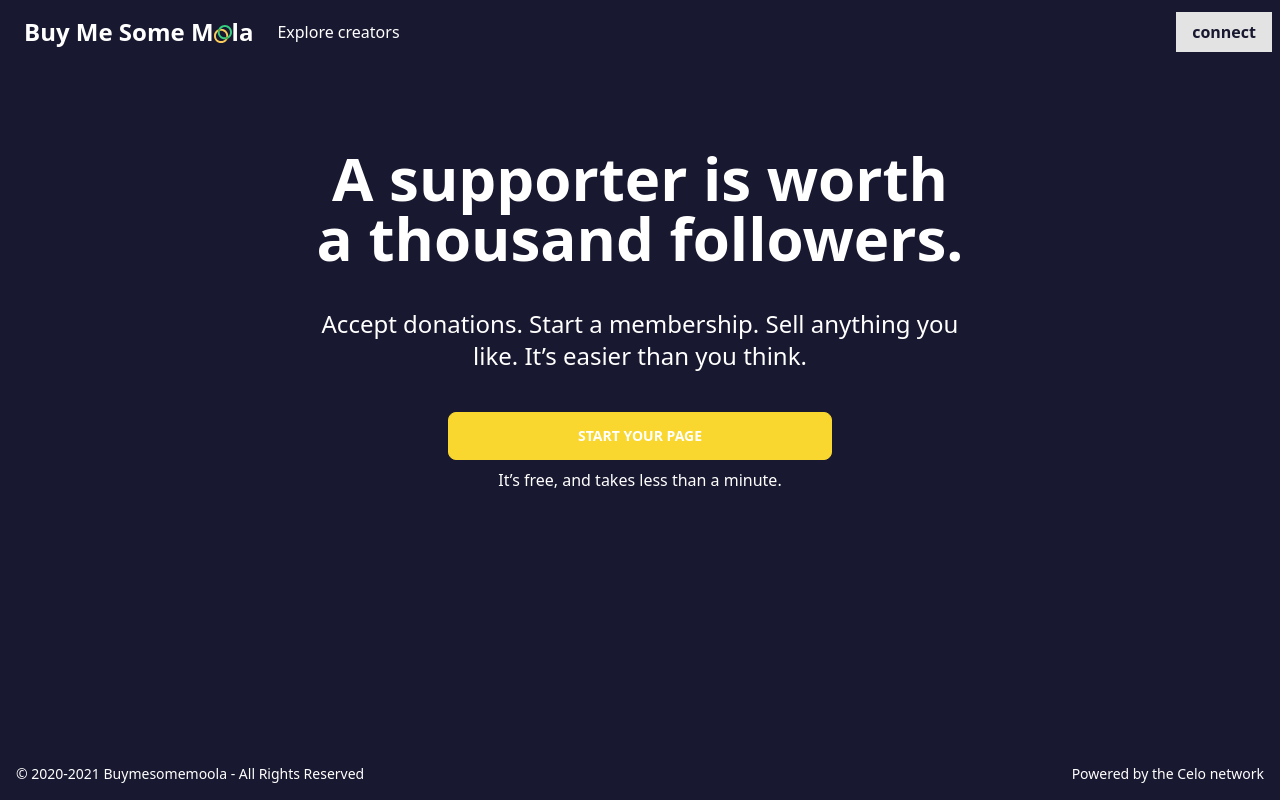
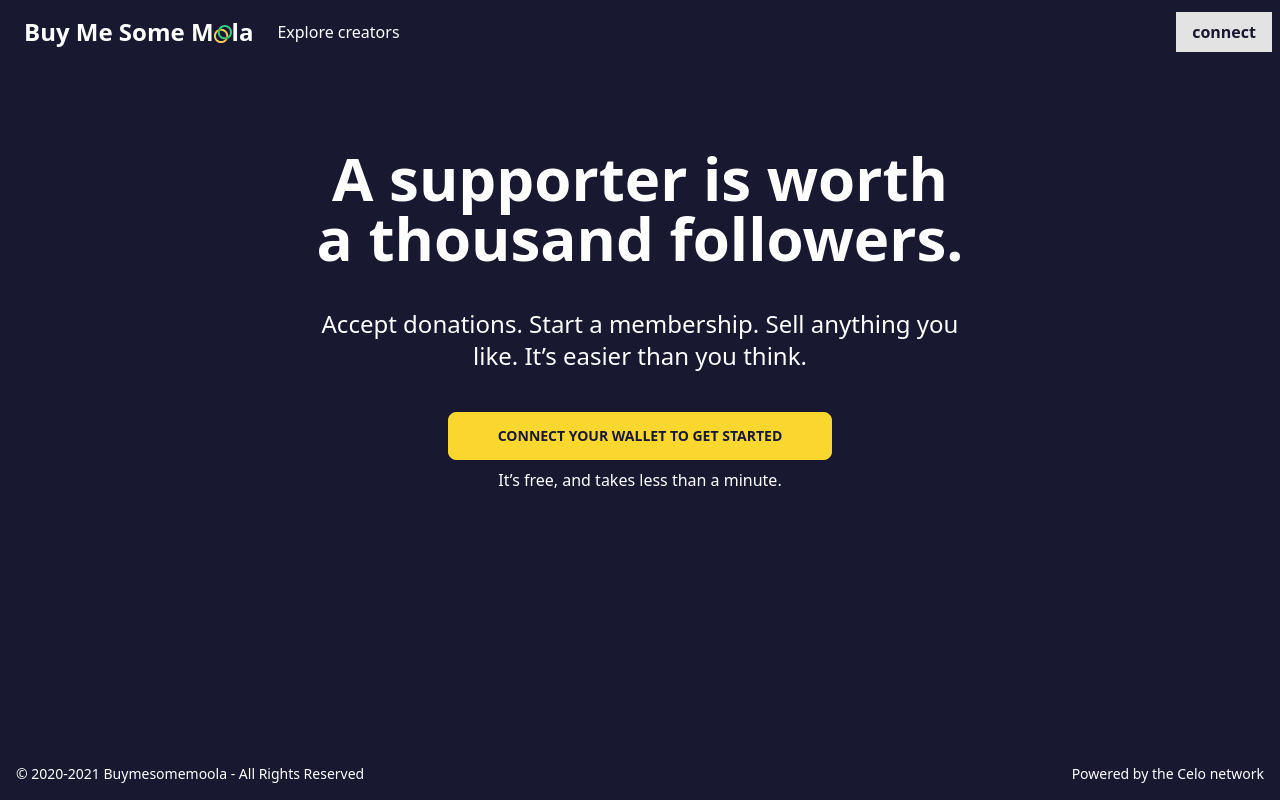
Before and after one commit to hussamkhatib/buymesomemoola, a Next.js app: page / in a window 1280 px wide. Built offline with nearby package versions, Linux system fonts and the light colour scheme.

Commit message:
show user address if connected in home page

```diff
--- a/src/components/home/Hero.jsx
+++ b/src/components/home/Hero.jsx
@@ -1,6 +1,8 @@
 import React from 'react';
+import { useUser } from '../../stores/user.store';
 
 function Hero() {
+  const address = useUser((state) => state.address);
   return (
     <div className="flex flex-col items-center justify-center px-2 h-hero max-w-2xl mx-auto">
       <h3 className="text-secondary-content text-2xl md:text-4xl lg:text-6xl pb-4 md:pb-7 lg:pb-10 font-bold text-center">
@@ -10,15 +12,19 @@ function Hero() {
         Accept donations. Start a membership. Sell anything you like. It’s
         easier than you think.
       </p>
-      <button
-        className="text-secondary-content btn btn-primary w-96 mb-2"
-        type="button"
-      >
-        Start your page
-      </button>
-      <p className="text-secondary-content">
-        It’s free, and takes less than a minute.
-      </p>
+      {address ? (
+        <p className="btn btn-primary w-96 mb-2">{address} connected</p>
+      ) : (
+        <>
+          <button className="btn btn-primary w-96 mb-2" type="button">
+            Connect your wallet to get started
+          </button>
+
+          <p className="text-secondary-content">
+            It’s free, and takes less than a minute.
+          </p>
+        </>
+      )}
     </div>
   );
 }
```
